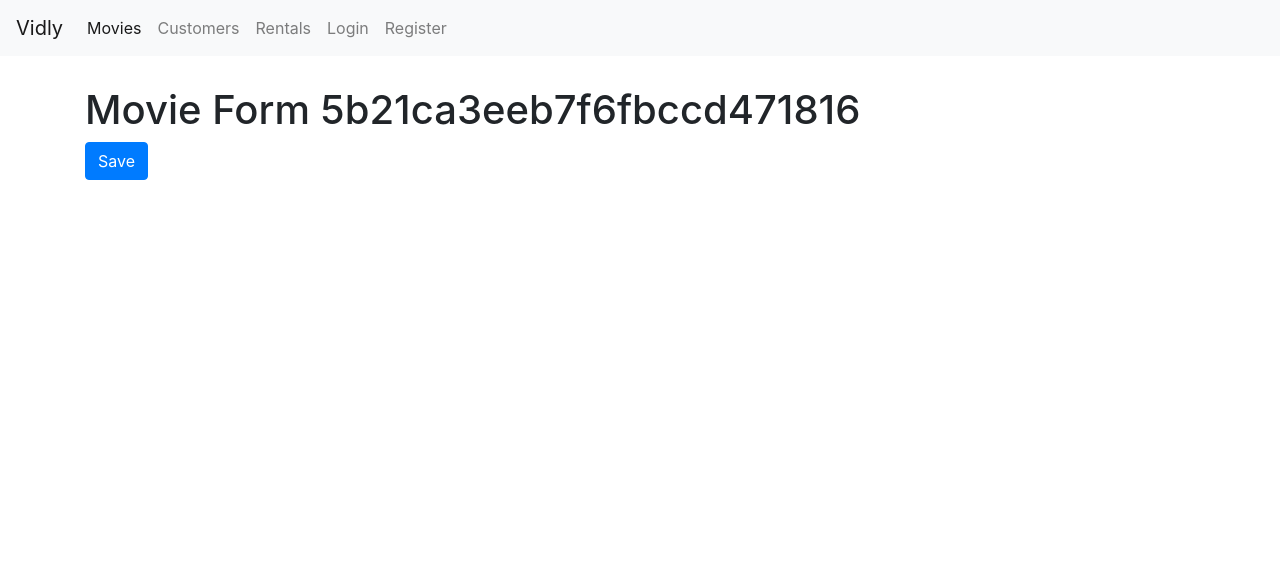
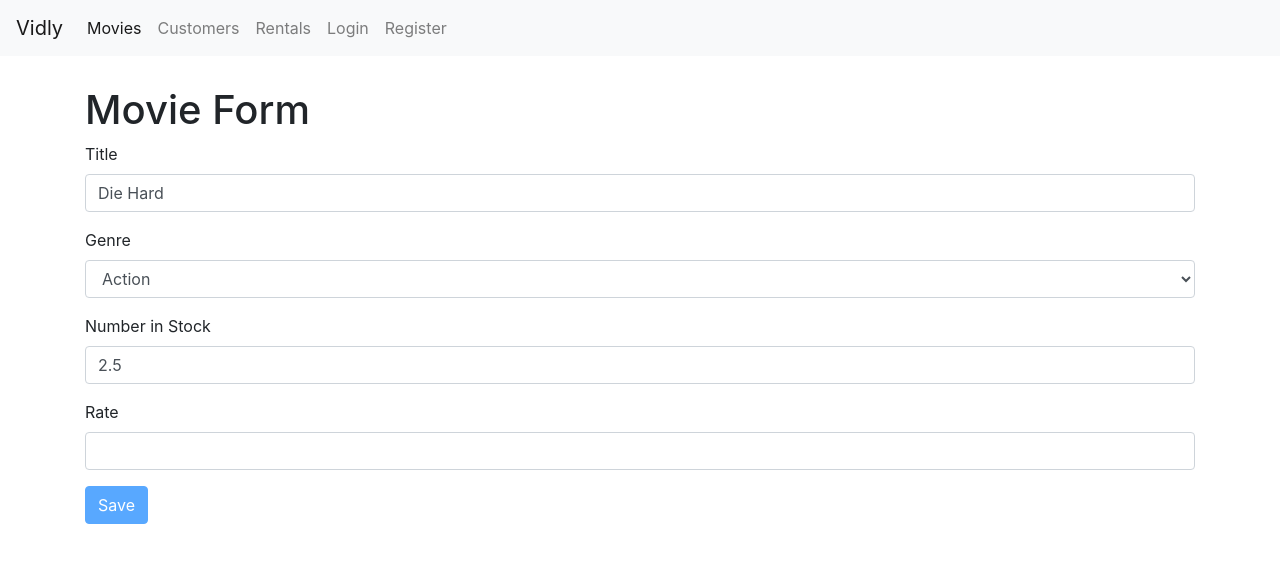
Before and after one commit to Fatemeh-Firoozpour/DemoMoshReact, a React (Create React App) app in the folder vidly/: page /movies/5b21ca3eeb7f6fbccd471816 in a window 1280 px wide. Shown: the top 562 px of the page. Built offline with nearby package versions, Linux system fonts and the light colour scheme.

Commit message:
new Movie Button and search box added

```diff
--- a/vidly/src/components/common/form.jsx
+++ b/vidly/src/components/common/form.jsx
@@ -1,6 +1,7 @@
 import React, { Component } from "react";
 import Joi from "joi-browser";
 import Input from "./input";
+import Select from "./select";
 
 class Form extends Component {
   state = {
@@ -55,6 +56,21 @@
     this.doSubmit();
   };
 
+  renderSelect(name, label, options) {
+    const { data, errors } = this.state;
+
+    return (
+      <Select
+        name={name}
+        value={data[name]}
+        label={label}
+        onChange={this.handleChange}
+        error={errors[name]}
+        options={options}
+      />
+    );
+  }
+
   renderInput(name, label, type = "text") {
     const { data, errors } = this.state;
 
--- /dev/null
+++ b/vidly/src/components/common/searchbox.jsx
@@ -0,0 +1,16 @@
+import React, { Component } from "react";
+
+const SearchBox = ({ value, onChange }) => {
+  return (
+    <input
+      type="text"
+      placeholder="Search..."
+      name="query"
+      className="form-control my-3"
+      value={value}
+      onChange={(e) => onChange(e.currentTarget.value)}
+    />
+  );
+};
+
+export default SearchBox;
--- /dev/null
+++ b/vidly/src/components/common/select.jsx
@@ -0,0 +1,20 @@
+import React from "react";
+
+const Select = ({ name, label, options, error, ...rest }) => {
+  return (
+    <div className="form-group">
+      <label htmlFor={name}>{label}</label>
+      <select name={name} id={name} {...rest} className="form-control">
+        <option value="" />
+        {options.map((option) => (
+          <option key={option._id} value={option._id}>
+            {option.name}
+          </option>
+        ))}
+      </select>
+      {error && <div className="alert alert-danger">{error}</div>}
+    </div>
+  );
+};
+
+export default Select;
--- a/vidly/src/components/movieForm.jsx
+++ b/vidly/src/components/movieForm.jsx
@@ -1,12 +1,74 @@
-import React, { Component } from 'react';
+import React, { Component } from "react";
+import Joi from "joi-browser";
+import Form from "./common/form";
+import { getMovie, saveMovie } from "../services/fakeMovieService";
+import { getGenres } from "../services/fakeGenreService";
 
-const MovieForm = ({ match, history }) => {
+class MovieForm extends Form {
+  state = {
+    data: { title: "", genreId: "", numberInStock: "", dailyRentalRate: "" },
+    errors: {},
+    genres: [],
+  };
+
+  schema = {
+    _id: Joi.string(),
+    title: Joi.string().required().label("Title"),
+    genreId: Joi.string().required().label("Genre"),
+    numberInStock: Joi.number()
+      .required()
+      .min(0)
+      .max(100)
+      .label("Number in Stock"),
+    dailyRentalRate: Joi.number()
+      .required()
+      .min(0)
+      .max(10)
+      .label("Daily Rental Rate"),
+  };
+
+  componentDidMount() {
+    const genres = getGenres();
+    this.setState({ genres });
+
+    const movieId = this.props.match.params.id;
+    if (movieId === "new") return;
+
+    const movie = getMovie(movieId);
+    if (!movie) return this.props.history.replace("/not-found");
+
+    this.setState({ data: this.mapToViewModel(movie) });
+  }
+
+  mapToViewModel(movie) {
+    return {
+      _id: movie._id,
+      title: movie.title,
+      genreId: movie.genre._id,
+      numberInStock: movie.dailyRentalRate,
+    };
+  }
+
+  doSubmit = () => {
+    saveMovie(this.state.data);
+
+    this.props.history.push("/movies");
+  };
+
+  render() {
     return (
-    <div>
-<h1>Movie Form {match.params.id}</h1>
-<button className="btn btn-primary" onClick={()=>history.push("/movies")}>Save</button>
-    </div>
+      <div>
+        <h1>Movie Form</h1>
+        <form onSubmit={this.handleSubmit}>
+          {this.renderInput("title", "Title")}
+          {this.renderSelect("genreId", "Genre", this.state.genres)}
+          {this.renderInput("numberInStock", "Number in Stock", "number")}
+          {this.renderInput("dailyRentalRate", "Rate")}
+          {this.renderButton("Save")}
+        </form>
+      </div>
     );
+  }
 }
 
 export default MovieForm;
--- a/vidly/src/components/movies.jsx
+++ b/vidly/src/components/movies.jsx
@@ -1,62 +1,89 @@
 import React, { Component } from "react";
 import MoviesTable from "./moviesTable";
-import { getMovies } from "../services/fakeMovieService";
+import { getMovies, deleteMovie } from "../services/fakeMovieService";
 import Pagination from "./common/pagination";
 import { paginate } from "../utils/paginate";
 import ListGroup from "./common/listGroup";
 import { getGenres } from "../services/fakeGenreService";
 import _ from "lodash";
+import { Link } from "react-router-dom";
+import SearchBox from "./common/searchbox";
 
 class Movies extends Component {
   state = {
     movies: [],
-    genres:[],
-    currentPage:1,
-    pageSize:4,
-    sortColumn: {path:'title', order:'asc'}
+    genres: [],
+    currentPage: 1,
+    searchQuery: "",
+    selectedGenre: null,
+    pageSize: 4,
+    sortColumn: { path: "title", order: "asc" },
   };
 
-  componentDidMount(){
-    const genres=[{_id:'' , name:'All Movies'}, ...getGenres()]
-    this.setState({movies: getMovies(), genres});
+  componentDidMount() {
+    const genres = [{ _id: "", name: "All Movies" }, ...getGenres()];
+    this.setState({ movies: getMovies(), genres });
   }
 
-  handleDelete = movie => {
-    const movies = this.state.movies.filter(m => m._id !== movie._id);
+  handleDelete = (movie) => {
+    const movies = this.state.movies.filter((m) => m._id !== movie._id);
     this.setState({ movies });
   };
 
-  handleLike = movie => {
-    const movies = [ ...this.state.movies]
-    const index = movies.indexOf(movie);
-    movies[index]={...movies[index]};
-    movies[index].liked = !movies[index].liked;
-    this.setState({ movies});
-  }
-
-handlePageChange = page => {
-  this.setState({currentPage: page});
+  handleSearch = (query) => {
+    this.setState({ searchQuery: query, selectedGenre: null, currentPage: 1 });
   };
 
-handleGenreSelect= genre =>{
-  this.setState({selectedGenre:genre, currentPage:1});
+  handleLike = (movie) => {
+    const movies = [...this.state.movies];
+    const index = movies.indexOf(movie);
+    movies[index] = { ...movies[index] };
+    movies[index].liked = !movies[index].liked;
+    this.setState({ movies });
+  };
 
-}
+  handlePageChange = (page) => {
+    this.setState({ currentPage: page });
+  };
 
-handleSort= sortColumn => {
+  handleGenreSelect = (genre) => {
+    this.setState({ selectedGenre: genre, searchQuery: "", currentPage: 1 });
+  };
 
-  this.setState({sortColumn})
+  handleSort = (sortColumn) => {
+    this.setState({ sortColumn });
+  };
+
+  getPagedData = () => {
+    const {
+      pageSize,
+      currentPage,
+      movies: allMovies,
+      selectedGenre,
+      searchQuery,
+      sortColumn,
+    } = this.state;
+
+    let filtered = allMovies;
+
+    if (searchQuery)
+      filtered = allMovies.filter((m) =>
+        m.title.toLowerCase().startsWith(searchQuery.toLowerCase())
+      );
+    else if (selectedGenre && selectedGenre._id)
+      filtered = allMovies.filter((m) => m.genre._id === selectedGenre._id);
+    const sorted = _.orderBy(filtered, [sortColumn.path], [sortColumn.order]);
+    const movies = paginate(sorted, currentPage, pageSize);
+    return { totalCount: filtered.length, data: movies };
   };
 
   render() {
     const { length: count } = this.state.movies;
-    const {pageSize, currentPage , movies: allMovies, selectedGenre, sortColumn} = this.state;
+    const { pageSize, currentPage, searchQuery, sortColumn } = this.state;
 
     if (count === 0) return <p>There are no movies in the database.</p>;
 
-    const filtered = selectedGenre&&selectedGenre._id ? allMovies.filter(m => m.genre._id === selectedGenre._id) : allMovies;
-    const sorted= _.orderBy (filtered, [sortColumn.path],[sortColumn.order]);
-    const movies = paginate(sorted, currentPage, pageSize);
+    const { totalCount, data: movies } = this.getPagedData();
 
     return (
       <div className="row">
@@ -64,11 +91,19 @@
           <ListGroup
             items={this.state.genres}
             selectedItem={this.state.selectedGenre}
-        onItemSelect = {this.handleGenreSelect}
+            onItemSelect={this.handleGenreSelect}
           />
         </div>
         <div className="col">
-        <p>Showing {filtered.length} movies in the database.</p>
+          <Link
+            to="/movies/new"
+            className="btn btn-primary"
+            style={{ marginBottom: 20 }}
+          >
+            New Movie
+          </Link>
+          <p>Showing {totalCount} movies in the database.</p>
+          <SearchBox value={searchQuery} onChange={this.handleSearch} />
           <MoviesTable
             movies={movies}
             sortColumn={sortColumn}
@@ -77,10 +112,10 @@
             onSort={this.handleSort}
           />
           <Pagination
-        itemsCount = {filtered.length}
-        pageSize = {pageSize}
-        currentPage = {currentPage}
-        onPageChange = {this.handlePageChange}
+            itemsCount={totalCount}
+            pageSize={pageSize}
+            currentPage={currentPage}
+            onPageChange={this.handlePageChange}
           />
         </div>
       </div>
--- a/vidly/src/services/fakeMovieService.js
+++ b/vidly/src/services/fakeMovieService.js
@@ -78,13 +78,13 @@
 
 export function saveMovie(movie) {
   let movieInDb = movies.find(m => m._id === movie._id) || {};
-  movieInDb.name = movie.name;
+  movieInDb.title = movie.title;
   movieInDb.genre = genresAPI.genres.find(g => g._id === movie.genreId);
   movieInDb.numberInStock = movie.numberInStock;
   movieInDb.dailyRentalRate = movie.dailyRentalRate;
 
   if (!movieInDb._id) {
-    movieInDb._id = Date.now();
+    movieInDb._id = Date.now().toString();
     movies.push(movieInDb);
   }
 
```
Lines whose indentation alone changed are shown as unchanged.
